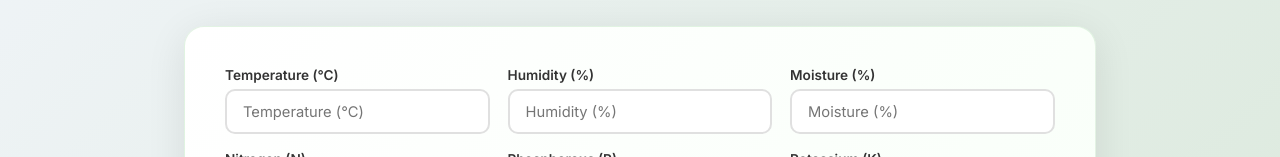
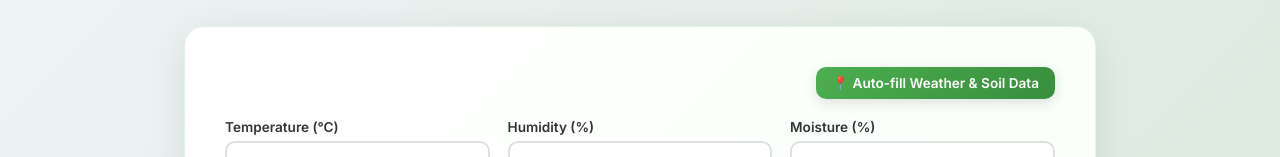
Before and after one commit to Kishorsahoo934/Farmsathi_Frontend, a React (Vite) app: page /fertilizer-recommend in a window 1280 px wide. Shown: the part 155-312 px from the top of the page. Built offline with nearby package versions, Linux system fonts and the light colour scheme; no server answers; sample sign-in values are in the browser's storage.

Commit message:
updated autodetect the some input data

```diff
--- a/src/pages/CropRecommendPage.jsx
+++ b/src/pages/CropRecommendPage.jsx
@@ -7,6 +7,7 @@ export default function CropRecommendPage() {
   const [form, setForm] = useState({ nitrogen: '', phosphorus: '', potassium: '', temperature: '', humidity: '', ph: '', rainfall: '' });
   const [result, setResult] = useState(null);
   const [loading, setLoading] = useState(false);
+  const [fetchingLocation, setFetchingLocation] = useState(false);
 
   const handleChange = (e) => setForm({ ...form, [e.target.name]: e.target.value });
 
@@ -29,6 +30,40 @@ export default function CropRecommendPage() {
     }
   };
 
+  const handleAutoFill = () => {
+    if (!navigator.geolocation) {
+      showToast('Geolocation is not supported by your browser.', 'error');
+      return;
+    }
+    setFetchingLocation(true);
+    navigator.geolocation.getCurrentPosition(
+      async (position) => {
+        try {
+          const { latitude, longitude } = position.coords;
+          const res = await fetch(`https://api.open-meteo.com/v1/forecast?latitude=${latitude}&longitude=${longitude}&current=temperature_2m,relative_humidity_2m,precipitation`);
+          if (!res.ok) throw new Error('API Error');
+          const data = await res.json();
+
+          setForm(prev => ({
+            ...prev,
+            temperature: data.current.temperature_2m,
+            humidity: data.current.relative_humidity_2m,
+            rainfall: data.current.precipitation,
+          }));
+          showToast('Location detected! Weather data filled out.', 'success');
+        } catch (err) {
+          showToast('Failed to fetch weather data from Open-Meteo.', 'error');
+        } finally {
+          setFetchingLocation(false);
+        }
+      },
+      (err) => {
+        showToast('Unable to retrieve your location.', 'error');
+        setFetchingLocation(false);
+      }
+    );
+  };
+
   const fields = [
     { name: 'nitrogen', label: 'Nitrogen (N)', min: 0 },
     { name: 'phosphorus', label: 'Phosphorus (P)', min: 0 },
@@ -46,6 +81,17 @@ export default function CropRecommendPage() {
         <p className="muted-text">Enter your soil and weather parameters to get the best crop suggestion.</p>
       </section>
       <section className="form-section">
+        <div style={{ display: 'flex', justifyContent: 'flex-end', marginBottom: '1.25rem' }}>
+          <button
+            type="button"
+            className="btn btn-secondary"
+            onClick={handleAutoFill}
+            disabled={fetchingLocation}
+            style={{ display: 'flex', alignItems: 'center', gap: '0.4rem', fontSize: '0.85rem', padding: '0.5rem 1rem' }}
+          >
+            {fetchingLocation ? '⏳ Detecting...' : '📍 Auto-fill Weather Data'}
+          </button>
+        </div>
         <form onSubmit={handleSubmit} className="grid-form">
           {fields.map((f) => (
             <div className="form-group" key={f.name}>
--- a/src/pages/FertilizerRecommendPage.jsx
+++ b/src/pages/FertilizerRecommendPage.jsx
@@ -7,6 +7,7 @@ export default function FertilizerRecommendPage() {
   const [form, setForm] = useState({ temp: '', humidity: '', moisture: '', nitrogen: '', phosphorous: '', potassium: '', ph: '', soil_type: '', crop_type: '' });
   const [result, setResult] = useState(null);
   const [loading, setLoading] = useState(false);
+  const [fetchingLocation, setFetchingLocation] = useState(false);
 
   const handleChange = (e) => setForm({ ...form, [e.target.name]: e.target.value });
 
@@ -29,6 +30,45 @@ export default function FertilizerRecommendPage() {
     }
   };
 
+  const handleAutoFill = () => {
+    if (!navigator.geolocation) {
+      showToast('Geolocation is not supported by your browser.', 'error');
+      return;
+    }
+    setFetchingLocation(true);
+    navigator.geolocation.getCurrentPosition(
+      async (position) => {
+        try {
+          const { latitude, longitude } = position.coords;
+          const res = await fetch(`https://api.open-meteo.com/v1/forecast?latitude=${latitude}&longitude=${longitude}&current=temperature_2m,relative_humidity_2m&hourly=soil_moisture_0_to_1cm`);
+          if (!res.ok) throw new Error('API Error');
+          const data = await res.json();
+
+          let moistureVal = '';
+          if (data.hourly && data.hourly.soil_moisture_0_to_1cm && data.hourly.soil_moisture_0_to_1cm.length > 0) {
+            moistureVal = (data.hourly.soil_moisture_0_to_1cm[0] * 100).toFixed(1);
+          }
+
+          setForm(prev => ({
+            ...prev,
+            temp: data.current.temperature_2m,
+            humidity: data.current.relative_humidity_2m,
+            moisture: moistureVal,
+          }));
+          showToast('Location detected! Weather and soil data filled.', 'success');
+        } catch (err) {
+          showToast('Failed to fetch data from Open-Meteo.', 'error');
+        } finally {
+          setFetchingLocation(false);
+        }
+      },
+      (err) => {
+        showToast('Unable to retrieve your location.', 'error');
+        setFetchingLocation(false);
+      }
+    );
+  };
+
   const numFields = [
     { name: 'temp', label: 'Temperature (°C)' },
     { name: 'humidity', label: 'Humidity (%)', min: 0, max: 100 },
@@ -46,6 +86,17 @@ export default function FertilizerRecommendPage() {
         <p className="muted-text">Get an optimal fertilizer plan based on your soil and crop details.</p>
       </section>
       <section className="form-section">
+        <div style={{ display: 'flex', justifyContent: 'flex-end', marginBottom: '1.25rem' }}>
+          <button
+            type="button"
+            className="btn btn-secondary"
+            onClick={handleAutoFill}
+            disabled={fetchingLocation}
+            style={{ display: 'flex', alignItems: 'center', gap: '0.4rem', fontSize: '0.85rem', padding: '0.5rem 1rem' }}
+          >
+            {fetchingLocation ? '⏳ Detecting...' : '📍 Auto-fill Weather & Soil Data'}
+          </button>
+        </div>
         <form onSubmit={handleSubmit} className="grid-form">
           {numFields.map((f) => (
             <div className="form-group" key={f.name}>
```
